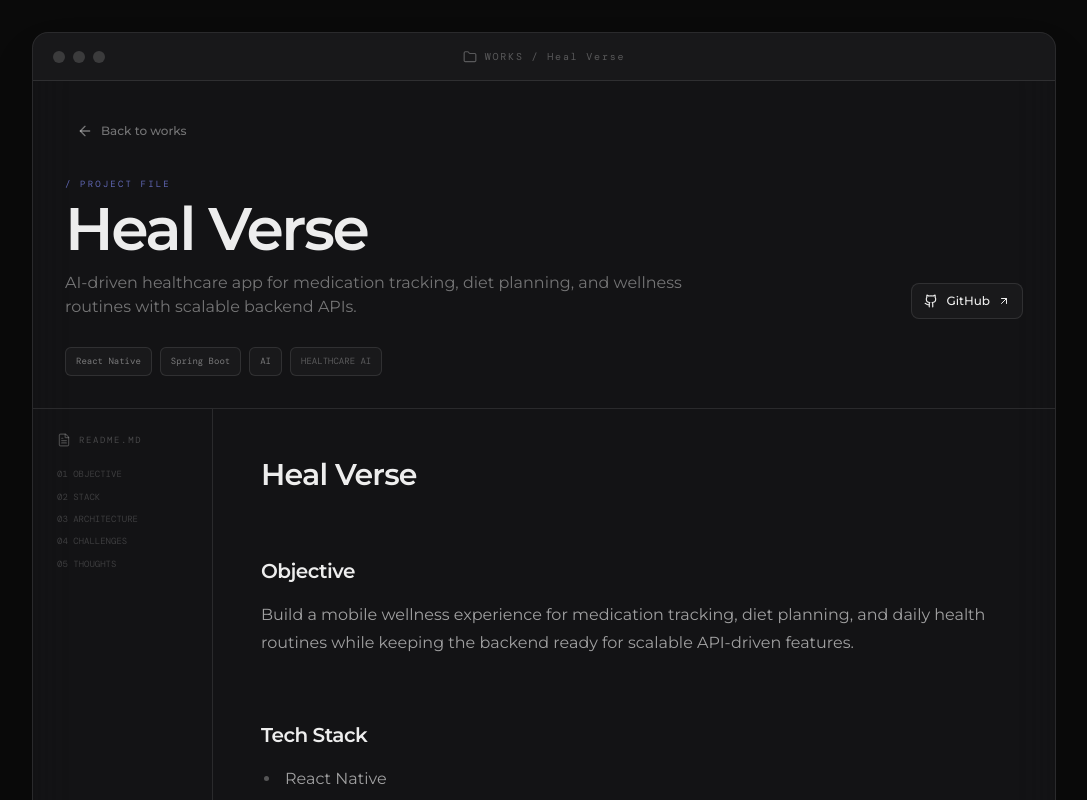
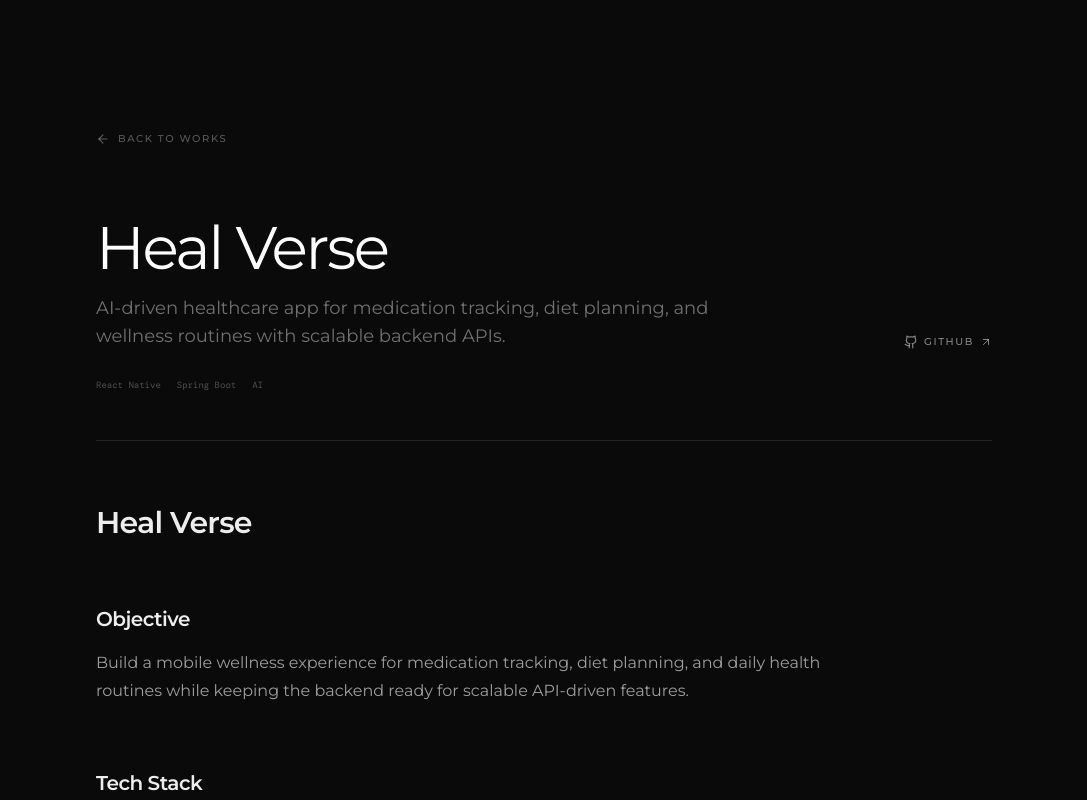
Before and after one commit to Srikar132/my.asset, a Next.js app: page /works/heal-verse in a window 1280 px wide. Shown: the top 800 px of the page, without its empty margins (96-1183 px from the left). Built offline with nearby package versions, Linux system fonts and the light colour scheme.

Commit message:
design: simplify work detail page

```diff
--- a/components/works/WorkDetail.tsx
+++ b/components/works/WorkDetail.tsx
@@ -1,89 +1,58 @@
 import Link from "next/link";
-import { ArrowLeft, ArrowUpRight, ExternalLink, FileText, Folder, Github } from "lucide-react";
+import { ArrowLeft, ArrowUpRight, ExternalLink, Github } from "lucide-react";
 import MarkdownContent from "@/components/works/MarkdownContent";
 import type { WorkProject } from "@/lib/works";
 
-type WorkDetailProps = {
-  work: WorkProject;
-  content: string;
-};
+type WorkDetailProps = { work: WorkProject; content: string };
 
 const linkClassName =
-  "inline-flex h-9 items-center justify-center gap-2 rounded-lg border border-white/10 bg-white/[0.03] px-3 text-xs font-medium text-foreground transition-colors hover:bg-white/[0.07] hover:border-white/20 focus-visible:outline-none focus-visible:ring-2 focus-visible:ring-accent";
+  "inline-flex items-center gap-1.5 text-[10px] font-medium tracking-[0.16em] uppercase text-foreground/55 transition-colors hover:text-foreground";
 
 export default function WorkDetail({ work, content }: WorkDetailProps) {
   return (
-    <main className="min-h-screen bg-background px-4 py-5 text-foreground sm:px-8 sm:py-8 lg:px-12">
-      <div className="mx-auto max-w-5xl overflow-hidden rounded-2xl border border-white/10 bg-surface/70 shadow-2xl shadow-black/30 backdrop-blur-xl">
-        <header className="flex h-12 items-center border-b border-white/10 bg-white/[0.025] px-4 sm:px-5">
-          <div className="flex items-center gap-2" aria-label="Window controls">
-            <span className="h-3 w-3 rounded-full bg-white/15" />
-            <span className="h-3 w-3 rounded-full bg-white/15" />
-            <span className="h-3 w-3 rounded-full bg-white/15" />
-          </div>
-          <div className="mx-auto flex items-center gap-2 font-mono text-[10px] tracking-[0.18em] text-foreground/30">
-            <Folder className="size-3.5" />
-            <span className="hidden sm:inline">WORKS /</span>
-            <span>{work.name}</span>
-          </div>
-          <span className="w-[52px]" />
-        </header>
+    <main className="min-h-screen bg-background px-5 py-24 text-foreground sm:px-8 lg:px-12 lg:py-32">
+      <div className="mx-auto max-w-4xl">
+        <Link
+          href="/works"
+          className="inline-flex items-center gap-2 text-[10px] font-medium tracking-[0.16em] text-foreground/35 uppercase transition-colors hover:text-foreground"
+        >
+          <ArrowLeft className="size-3.5" /> Back to works
+        </Link>
 
-        <div className="border-b border-white/10 px-5 py-6 sm:px-8 sm:py-8">
-          <Link href="/works" className="mb-7 inline-flex h-9 items-center gap-2 rounded-lg px-3 text-xs font-medium text-foreground/45 transition-colors hover:bg-white/[0.05] hover:text-foreground focus-visible:outline-none focus-visible:ring-2 focus-visible:ring-accent">
-            <ArrowLeft className="size-4" /> Back to works
-          </Link>
-
-          <div className="flex flex-col gap-7 lg:flex-row lg:items-end lg:justify-between">
+        <header className="mt-12 border-b border-white/10 pb-10 sm:mt-16 sm:pb-12">
+          <div className="flex flex-col gap-7 sm:flex-row sm:items-end sm:justify-between">
             <div>
-              <p className="mb-2 font-mono text-[9px] tracking-[0.24em] text-accent/70">/ PROJECT FILE</p>
-              <h1 className="text-4xl font-semibold tracking-[-0.04em] sm:text-6xl">{work.name}</h1>
-              <p className="mt-3 max-w-2xl text-sm leading-6 text-foreground/45 sm:text-base">{work.description}</p>
+              <h1 className="text-4xl font-normal tracking-[-0.04em] text-white normal-case sm:text-6xl">
+                {work.name}
+              </h1>
+              <p className="mt-4 max-w-2xl text-base leading-7 text-foreground/45 normal-case sm:text-lg">
+                {work.description}
+              </p>
             </div>
 
-            <div className="flex shrink-0 flex-wrap gap-2">
+            <div className="flex shrink-0 gap-5">
               <a className={linkClassName} href={work.github} target="_blank" rel="noreferrer">
                 <Github className="size-3.5" /> GitHub <ArrowUpRight className="size-3" />
               </a>
               {work.live ? (
-                <a className={`${linkClassName} border-primary/30 bg-primary text-background hover:bg-primary/90`} href={work.live} target="_blank" rel="noreferrer">
+                <a className={linkClassName} href={work.live} target="_blank" rel="noreferrer">
                   <ExternalLink className="size-3.5" /> Live <ArrowUpRight className="size-3" />
                 </a>
               ) : null}
             </div>
           </div>
 
-          <div className="mt-7 flex flex-wrap gap-2">
+          <div className="mt-7 flex flex-wrap gap-x-4 gap-y-2">
             {work.techStack.map((tech) => (
-              <span key={tech} className="rounded-md border border-white/10 bg-white/[0.03] px-2.5 py-1.5 font-mono text-[9px] text-foreground/45">
+              <span key={tech} className="font-mono text-[9px] text-foreground/30 normal-case">
                 {tech}
               </span>
             ))}
-            <span className="rounded-md border border-white/10 bg-white/[0.03] px-2.5 py-1.5 font-mono text-[9px] text-foreground/30">
-              {work.category}
-            </span>
           </div>
-        </div>
+        </header>
 
-        <div className="grid lg:grid-cols-[180px_1fr]">
-          <aside className="hidden border-r border-white/10 p-6 lg:block">
-            <div className="sticky top-6">
-              <div className="flex items-center gap-2 font-mono text-[9px] tracking-[0.18em] text-foreground/25">
-                <FileText className="size-3.5" /> README.MD
-              </div>
-              <div className="mt-5 space-y-2 font-mono text-[9px] text-foreground/20">
-                <p>01  OBJECTIVE</p>
-                <p>02  STACK</p>
-                <p>03  ARCHITECTURE</p>
-                <p>04  CHALLENGES</p>
-                <p>05  THOUGHTS</p>
-              </div>
-            </div>
-          </aside>
-
-          <div className="px-5 py-8 sm:px-8 sm:py-10 lg:px-12 lg:py-12">
-            <MarkdownContent content={content} />
-          </div>
+        <div className="pt-12 sm:pt-16">
+          <MarkdownContent content={content} />
         </div>
       </div>
     </main>
```
